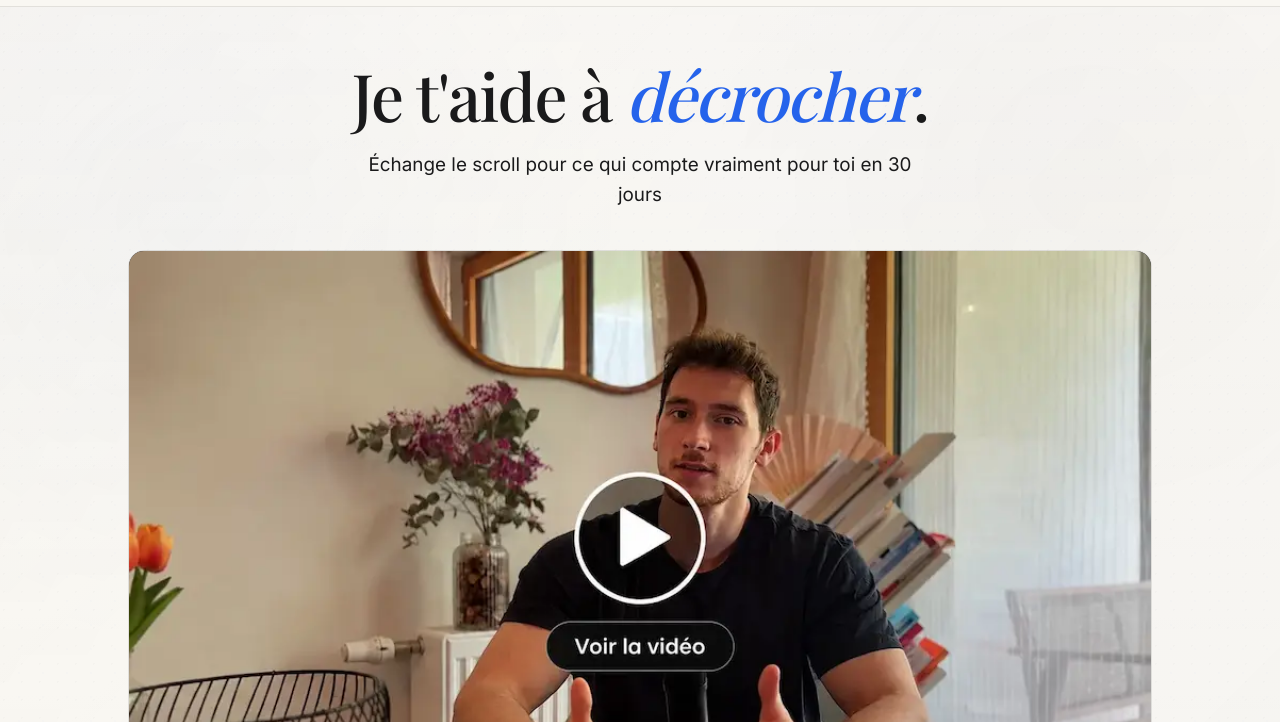
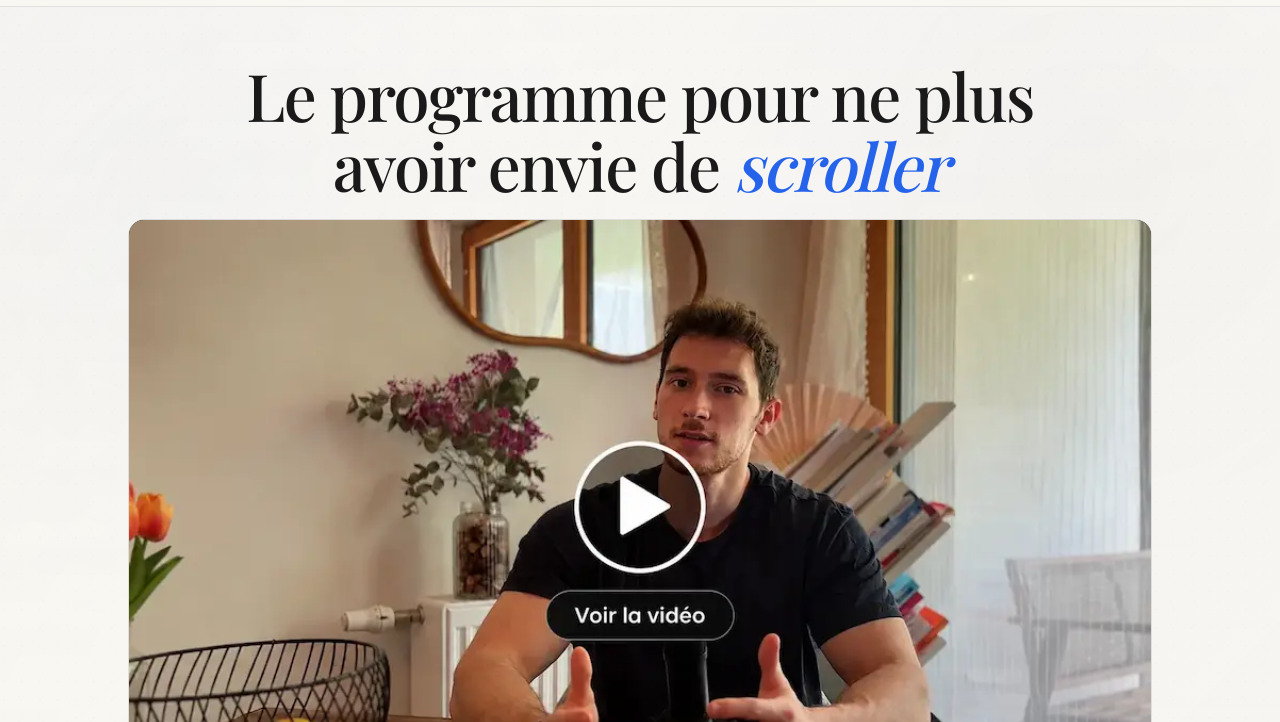
Before and after one commit to Antoine-pavy/nostos-site, a website: page index.html in a window 1280 px wide. Shown: the part 78-800 px from the top of the page. Drawn offline with nearby package versions, Linux system fonts and the light colour scheme; a web font is replaced by a local one.

Commit message:
Update hero and final CTA copy

```diff
--- a/index.html
+++ b/index.html
@@ -47,12 +47,9 @@
     <section class="hero-section relative px-6 overflow-hidden">
         <div class="max-w-5xl mx-auto text-center relative z-10">
             <h1 class="hero-enter hero-title font-serif mb-5 text-obsidian max-w-4xl mx-auto text-center" style="animation-delay: 0.1s;">
-                Je t'aide à
-                <span class="italic text-cobalt">décrocher</span>.
+                Le programme pour ne plus avoir envie de
+                <span class="italic text-cobalt">scroller</span>
             </h1>
-            <p class="hero-enter hero-subtitle text-stone-600 mb-10 max-w-xl mx-auto" style="animation-delay: 0.25s;">
-                Échange le scroll pour ce qui compte vraiment pour toi en 30 jours
-            </p>
             <div class="hero-enter hero-vsl-wrap w-full max-w-5xl mx-auto mb-8" style="animation-delay: 0.32s;">
                 <div class="w-full overflow-hidden rounded-2xl border border-ink-10 shadow-[0_10px_24px_rgba(0,0,0,0.06)] bg-black" style="position:relative;aspect-ratio:16/9;">
                     <div
@@ -290,7 +287,7 @@
             </div>
         </div>
         <div class="max-w-4xl mx-auto text-center px-6 p-8 md:p-10 mt-4 md:mt-6">
-            <h2 class="final-cta-title font-serif mb-6 text-center">Tu peux rester bloqué(e) dans ta situation ou être guidé(e) pour <span class="text-cobalt">en sortir</span>.</h2>
+            <h2 class="final-cta-title font-serif mb-6 text-center">Échange le scroll pour ce qui compte <span class="text-cobalt">vraiment</span> pour toi</h2>
             <figure class="final-product-shot mx-auto mb-4" style="position:relative; z-index:120;">
                 <div class="overflow-hidden rounded-2xl border border-white/15 bg-obsidian" style="position:relative; z-index:120;">
                     <img src="Assets/nostos-produit.jpg" alt="Photo produit Nostos" class="w-full h-auto block" loading="lazy" decoding="async" width="900" height="900" style="position:relative; z-index:120; filter:none; mix-blend-mode:normal;">
```
